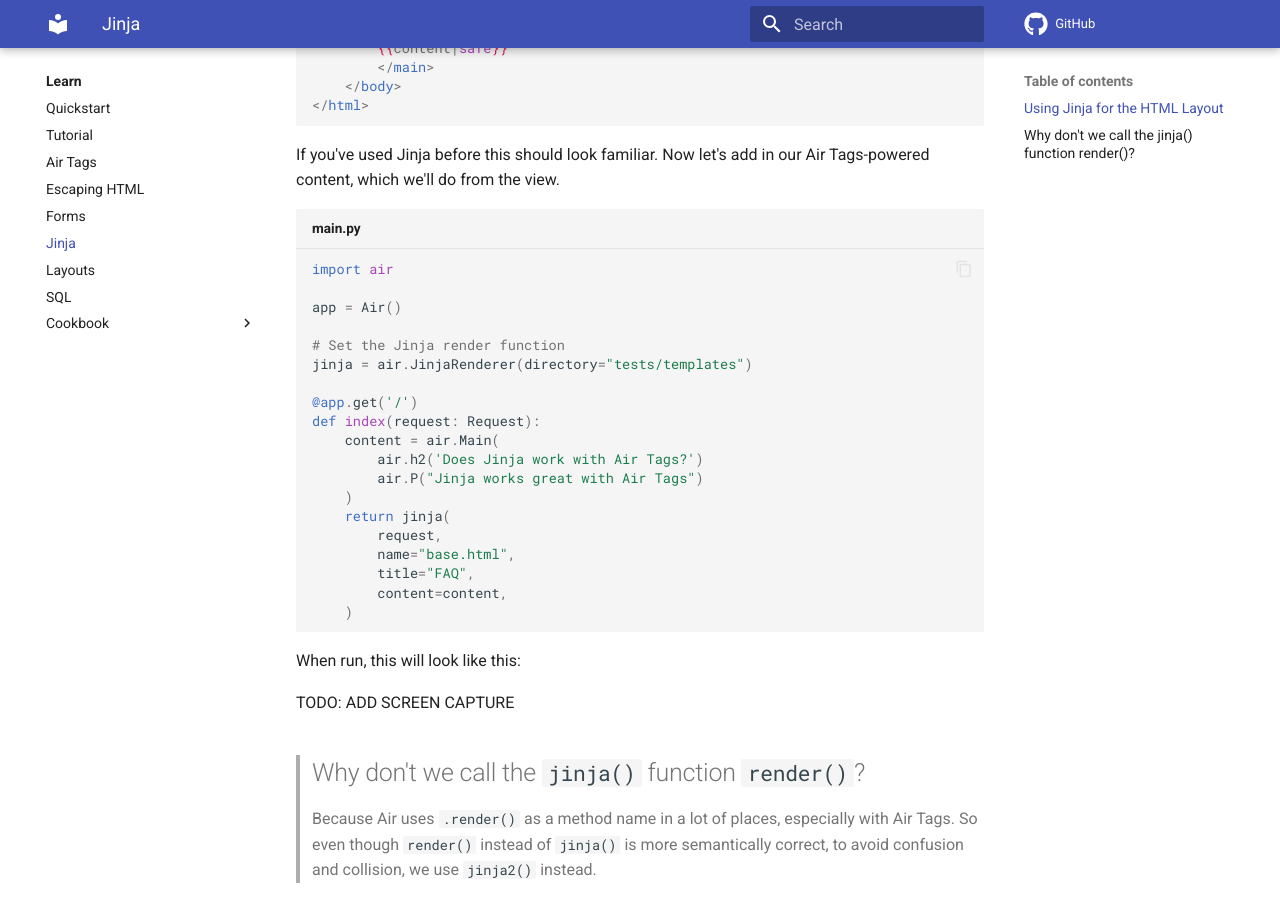
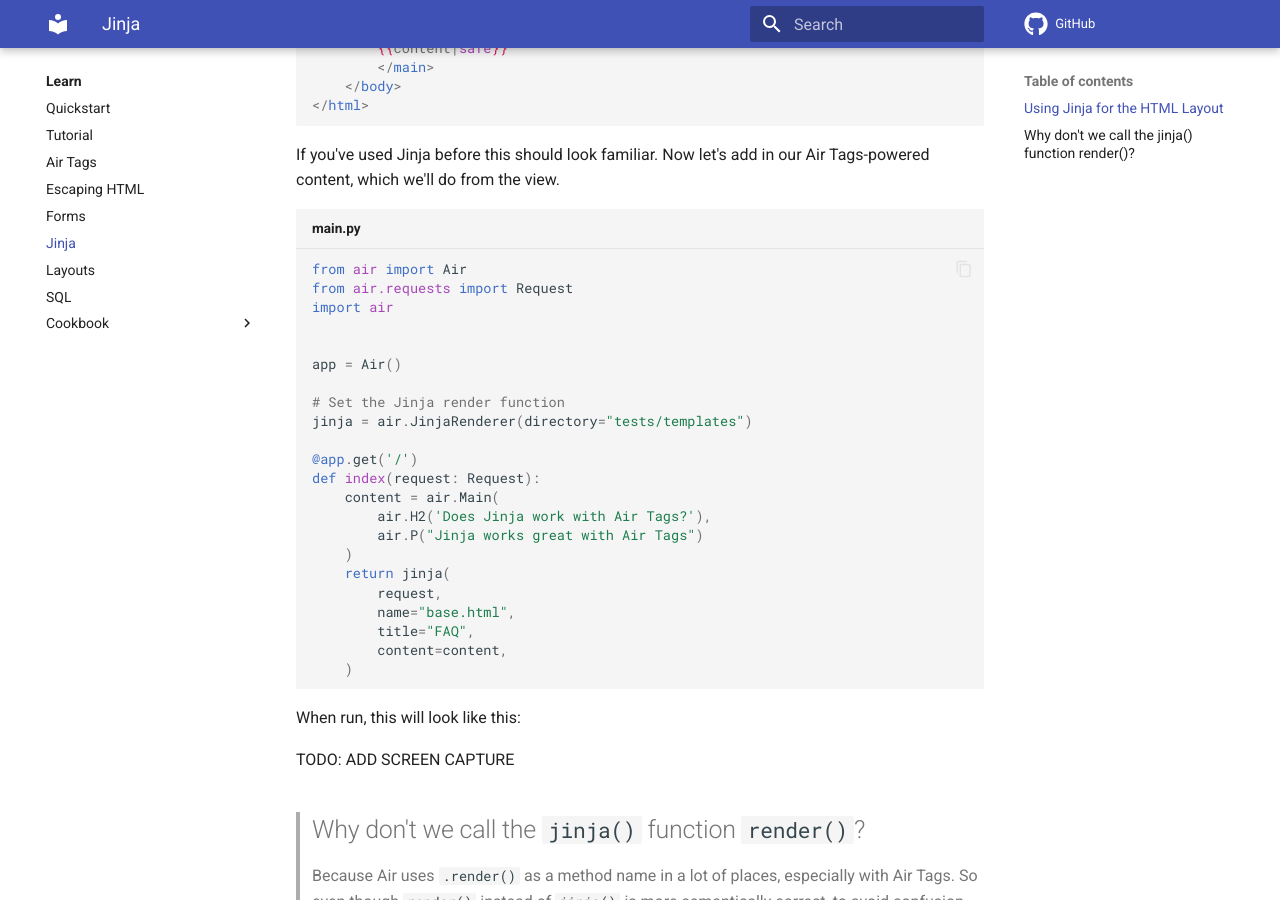
Before and after one commit to feldroy/air, an MkDocs documentation site: the page built from docs/learn/jinja.md, in a window 1280 px wide and 900 px high, scrolled down 1261 px. Built offline with MkDocs 1.6.1 and Material for MkDocs 9.7.7, drawn with Linux system fonts in a browser that asks for light colours; comment, search, counter and statistics services are not loaded.

Commit message:
docs: update jinja templating example (#497)

````diff
--- a/docs/learn/jinja.md
+++ b/docs/learn/jinja.md
@@ -47,7 +47,10 @@ Here's a simple Jinja layout file:
 If you've used Jinja before this should look familiar. Now let's add in our Air Tags-powered content, which we'll do from the view.
 
 ```python title="main.py"
+from air import Air
+from air.requests import Request
 import air
+
 
 app = Air()
 
@@ -57,7 +60,7 @@ jinja = air.JinjaRenderer(directory="tests/templates")
 @app.get('/')
 def index(request: Request):
     content = air.Main(
-        air.h2('Does Jinja work with Air Tags?')
+        air.H2('Does Jinja work with Air Tags?'),
         air.P("Jinja works great with Air Tags")
     )
     return jinja(
````
